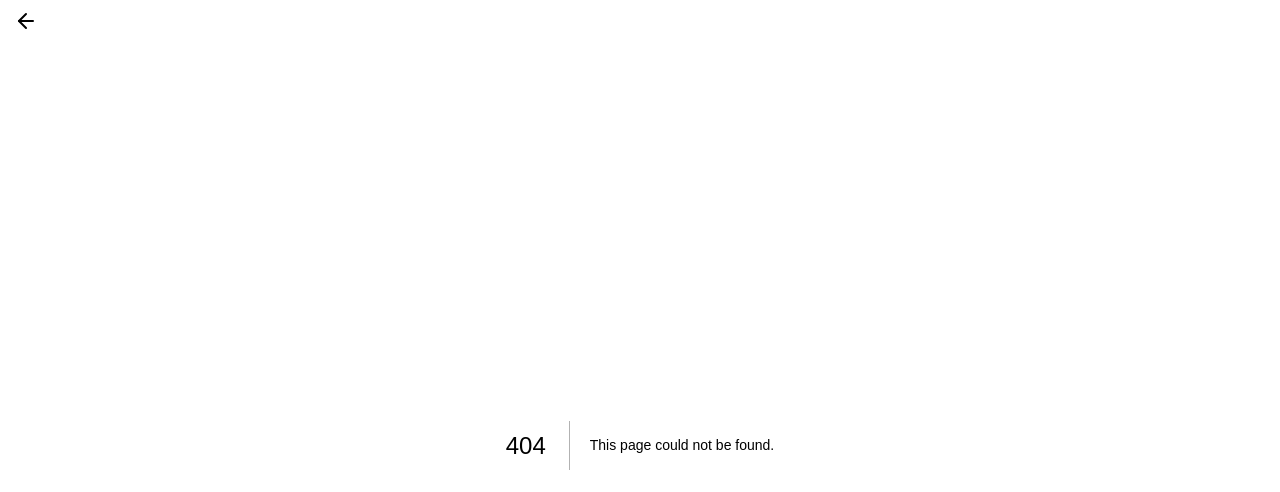
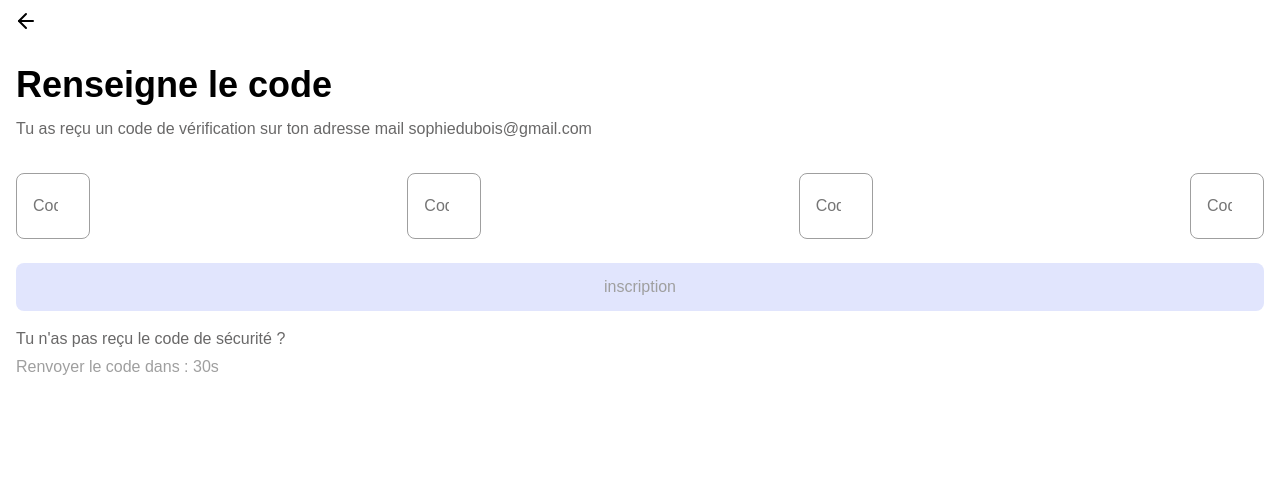
Before and after one commit to chrisnaf92i/dktiv-compet, a Next.js app in the folder frontend/: page /auth/code in a window 1280 px wide. Before the commit this address had no page. Shown: the top 492 px of the page. Built offline with nearby package versions, Linux system fonts and the light colour scheme.

Commit message:
conclude auth path

```diff
--- /dev/null
+++ b/frontend/src/app/auth/code/page.tsx
@@ -0,0 +1,140 @@
+'use client';
+import { Button } from '@/components/button';
+import { InputText } from '@/components/input';
+// import OrSeparator from '@/components/or-separator';
+import { BodyText, H1 } from '@/components/text';
+import colors from '@/utils/colors';
+import { useRouter } from 'next/navigation';
+// import colors from '@/utils/colors';
+import React, { useState } from 'react';
+import styled from 'styled-components';
+
+export default function Page() {
+    const [number1, setNumber1] = useState('');
+    const [number2, setNumber2] = useState('');
+    const [number3, setNumber3] = useState('');
+    const [number4, setNumber4] = useState('');
+    const router = useRouter();
+
+    return (
+        <main style={{ margin: '16px' }}>
+            <H1>Renseigne le code</H1>
+            <BodyText
+                $type="Regular16"
+                style={{
+                    marginTop: '8px',
+                    marginBottom: '32px',
+                    color: colors.terciary.grey500,
+                }}
+            >
+                Tu as reçu un code de vérification sur ton adresse mail
+                sophiedubois@gmail.com
+            </BodyText>
+
+            <Form
+                onSubmit={async (e) => {
+                    e.preventDefault();
+                    localStorage.setItem('isConnected', 'true');
+
+                    router.push('/');
+                }}
+            >
+                <InputContainer>
+                    <InputNumber
+                        onChange={(e) => {
+                            setNumber1(e.target.value);
+                        }}
+                        type="number"
+                        placeholder="Code"
+                        required
+                    />
+                    <InputNumber
+                        onChange={(e) => {
+                            setNumber2(e.target.value);
+                        }}
+                        type="number"
+                        placeholder="Code"
+                        required
+                    />
+                    <InputNumber
+                        onChange={(e) => {
+                            setNumber3(e.target.value);
+                        }}
+                        type="number"
+                        placeholder="Code"
+                        required
+                    />
+                    <InputNumber
+                        onChange={(e) => {
+                            setNumber4(e.target.value);
+                        }}
+                        type="number"
+                        placeholder="Code"
+                        required
+                    />
+                </InputContainer>
+
+                <Button
+                    $enabled={
+                        number1 != '' &&
+                        number2 != '' &&
+                        number3 != '' &&
+                        number4 != ''
+                    }
+                    disabled={
+                        number1 == '' &&
+                        number2 == '' &&
+                        number3 == '' &&
+                        number4 == ''
+                    }
+                    type="primary"
+                    onClick={() => {}}
+                >
+                    inscription
+                </Button>
+                <BodyText
+                    $type="Medium16"
+                    style={{
+                        color: colors.terciary.grey500,
+                        marginTop: '16px',
+                    }}
+                >
+                    Tu n&apos;as pas reçu le code de sécurité ?
+                </BodyText>
+
+                <BodyText
+                    $type="Medium16"
+                    style={{
+                        color: colors.terciary.grey400,
+                        marginTop: '4px',
+                    }}
+                >
+                    Renvoyer le code dans : 30s
+                </BodyText>
+            </Form>
+            {/* <OrSeparator
+                margin="40px 0"
+                lineColor={colors.terciary.grey300}
+                textColor={colors.base.black}
+            /> */}
+        </main>
+    );
+}
+
+const Form = styled.form`
+    width: 100%;
+    box-sizing: border-box;
+`;
+
+const InputContainer = styled.div`
+    display: flex;
+    justify-content: space-between;
+    margin-bottom: 24px;
+    gap: 4px;
+`;
+
+const InputNumber = styled(InputText)`
+    width: 40px;
+    height: 40px;
+    text-align: center;
+`;
--- a/frontend/src/app/auth/login/page.tsx
+++ b/frontend/src/app/auth/login/page.tsx
@@ -4,6 +4,7 @@ import { InputText, InputTextWithIcon, Label } from '@/components/input';
 // import OrSeparator from '@/components/or-separator';
 import { BodyText, H1 } from '@/components/text';
 import colors from '@/utils/colors';
+import Link from 'next/link';
 import { useRouter } from 'next/navigation';
 // import colors from '@/utils/colors';
 import React, { useState } from 'react';
@@ -16,7 +17,7 @@ export default function Page() {
     const router = useRouter();
     return (
         <main style={{ margin: '16px' }}>
-            <H1>Créer ton compte</H1>
+            <H1>Connecte toi</H1>
 
             <Form
                 onSubmit={async (e) => {
@@ -36,7 +37,6 @@ export default function Page() {
                         const data = await response.json();
                         console.log(data);
                         toast.success("L'utilisateur a été créé avec succès");
-                        localStorage.setItem('isConnected', 'true');
                         router.push('/');
                     } catch {
                         toast.error("Une erreur s'est produite");
@@ -79,6 +79,8 @@ export default function Page() {
                     inscription
                 </Button>
             </Form>
+
+            <Link href="/auth/signin"> Pas encore de compte ? Inscris toi</Link>
             {/* <OrSeparator
                 margin="40px 0"
                 lineColor={colors.terciary.grey300}
--- a/frontend/src/app/auth/signin/page.tsx
+++ b/frontend/src/app/auth/signin/page.tsx
@@ -4,6 +4,7 @@ import { InputText, InputTextWithIcon, Label } from '@/components/input';
 // import OrSeparator from '@/components/or-separator';
 import { BodyText, H1 } from '@/components/text';
 import colors from '@/utils/colors';
+import Link from 'next/link';
 import { useRouter } from 'next/navigation';
 // import colors from '@/utils/colors';
 import React, { useState } from 'react';
@@ -136,6 +137,8 @@ export default function Page() {
                 lineColor={colors.terciary.grey300}
                 textColor={colors.base.black}
             /> */}
+
+            <Link href="/auth/login"> Tu as déjà un compte ? Connecte-toi</Link>
         </main>
     );
 }
```
Also changed, not shown: frontend/src/app/page.tsx (+9 -2 lines).
